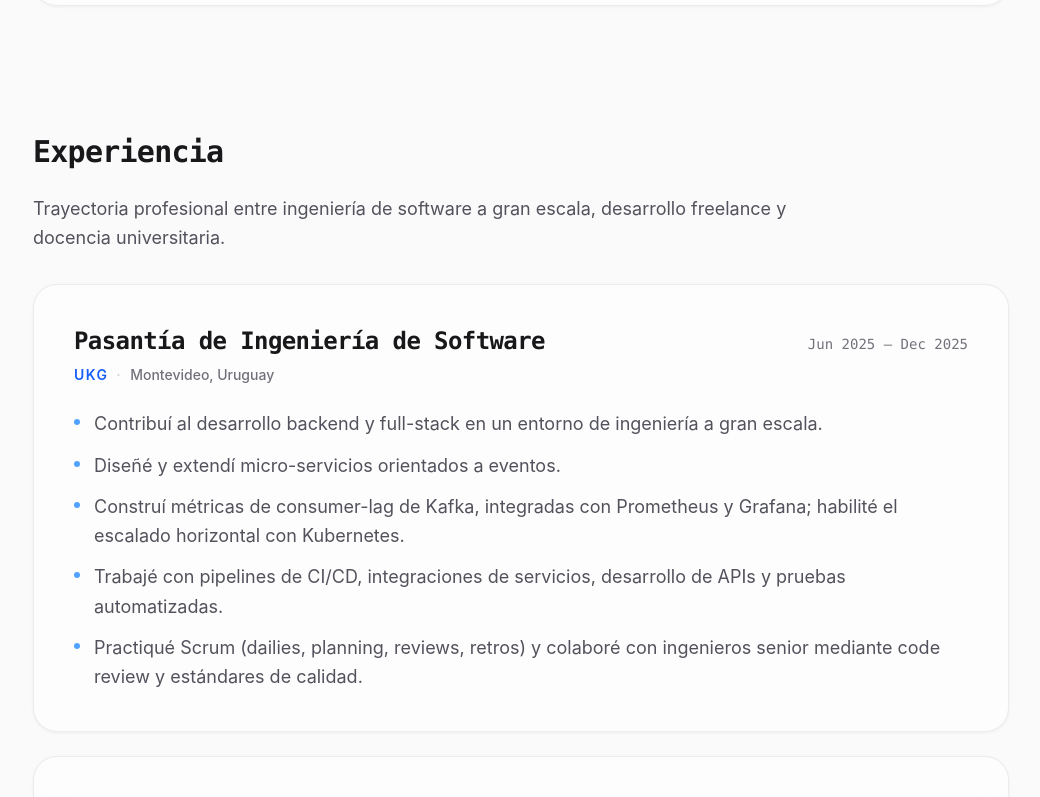
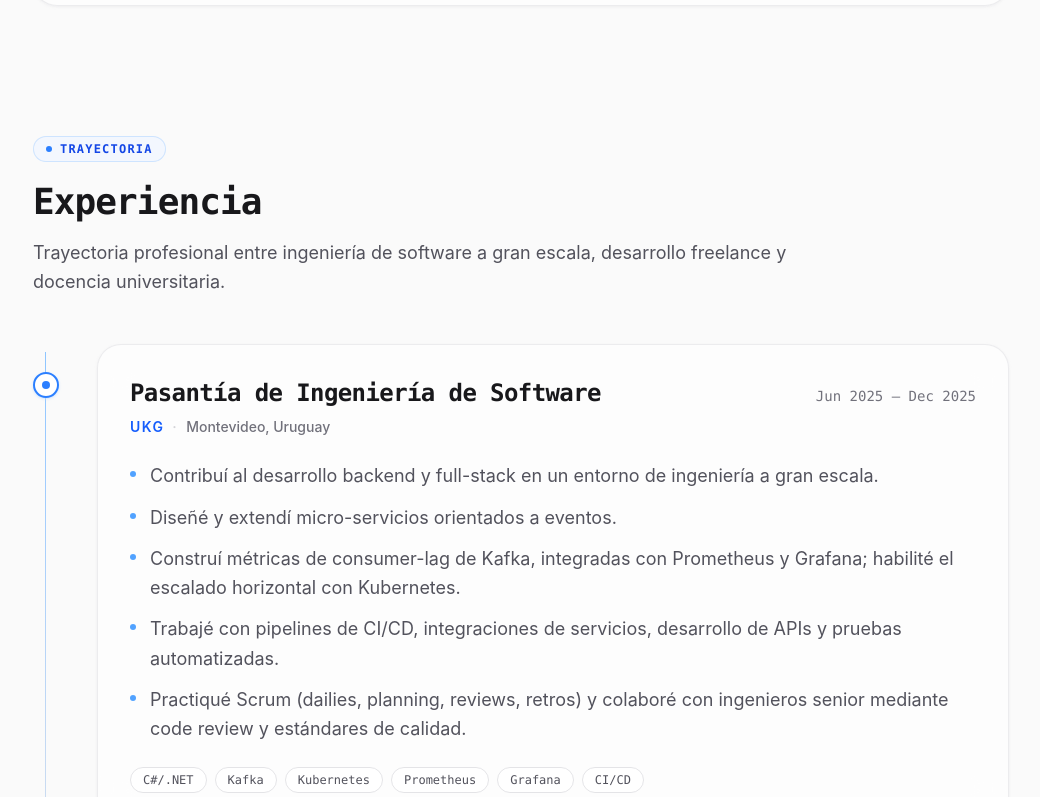
Before and after one commit to nushey/portfolio, a React (Vite) app: page / in a window 1280 px wide. Shown: the part 1263-2060 px from the top of the page, without its empty margins (119-1159 px from the left). Built offline with nearby package versions, Linux system fonts and the light colour scheme.

Commit message:
feat(portfolio-site): redesign experience section as animated timeline

```diff
--- a/src/components/Experience.jsx
+++ b/src/components/Experience.jsx
@@ -1,39 +1,40 @@
 import { useLanguage } from '../i18n/LanguageContext.jsx'
+import { useReveal } from '../hooks/useReveal.js'
 import { experience } from '../data/experience.js'
 
 // Experience section (`#experiencia`). A single data-driven, presentational
-// component: it maps over the `experience` data array (never duplicating cards)
-// and renders each role as a soft glass card matching Bio/ProjectSection. All
-// visible copy resolves through the i18n `t` accessor; structural data (company,
-// location, dates) comes from the data array, role title and bullets from i18n.
-export default function Experience() {
-  const { t } = useLanguage()
+// component built as a vertical timeline: it maps over the `experience` data array
+// (never duplicating cards) and renders each role as a soft glass card matching
+// Bio/ProjectSection. All visible copy resolves through the i18n `t` accessor;
+// structural data (company, location, dates, tech) comes from the data array, the
+// role title and bullets from i18n. Cards reveal on scroll (staggered) and lift on
+// hover — every motion is gated behind `motion-safe:` / the reduced-motion guard.
+
+function TimelineItem({ entry, index, t }) {
+  const { translationKey, company, location, dateRange, tech } = entry
+  const copyBase = `experience.${translationKey}`
+  const bullets = t(`${copyBase}.bullets`)
+  const [ref, isVisible] = useReveal()
 
   return (
-    <section
-      id="experiencia"
-      aria-labelledby="experience-heading"
-      className="mx-auto w-full max-w-5xl px-6 py-12 sm:py-16"
+    <li ref={ref} className="relative pl-10 sm:pl-16">
+      {/* Timeline node, centered on the rail. */}
+      <span
+        aria-hidden="true"
+        className="absolute left-0 top-7 flex h-[18px] w-[18px] items-center justify-center sm:h-[26px] sm:w-[26px]"
       >
-      <h2
-        id="experience-heading"
-        className="font-mono text-2xl font-semibold tracking-tight text-zinc-900 sm:text-3xl"
+        <span className="h-full w-full rounded-full border-2 border-blue-500 bg-white shadow-sm shadow-blue-200/60" />
+        <span className="absolute h-1.5 w-1.5 rounded-full bg-blue-500 sm:h-2 sm:w-2" />
+      </span>
+
+      <article
+        style={{ transitionDelay: isVisible ? `${index * 90}ms` : '0ms' }}
+        className={`group rounded-3xl border border-zinc-200/70 bg-white/60 p-6 shadow-sm shadow-zinc-200/40 backdrop-blur-xl transition-[transform,box-shadow,border-color,opacity] duration-300 ease-out hover:-translate-y-1.5 hover:border-blue-300/70 hover:shadow-xl hover:shadow-blue-200/50 sm:p-8 motion-safe:duration-500 ${
+          isVisible
+            ? 'opacity-100 translate-y-0'
+            : 'opacity-0 motion-safe:translate-y-6'
+        }`}
       >
-        {t('nav.experiencia')}
-      </h2>
-
-      <p className="mt-6 max-w-3xl text-base leading-relaxed text-zinc-600 sm:text-lg">
-        {t('experience.intro')}
-      </p>
-
-      <ol className="mt-8 space-y-6">
-        {experience.map(({ id, translationKey, company, location, dateRange }) => {
-          const copyBase = `experience.${translationKey}`
-          const bullets = t(`${copyBase}.bullets`)
-
-          return (
-            <li key={id}>
-              <article className="rounded-3xl border border-zinc-200/70 bg-white/60 p-8 shadow-sm shadow-zinc-200/40 backdrop-blur-xl sm:p-10">
         <div className="flex flex-col gap-1 sm:flex-row sm:items-baseline sm:justify-between sm:gap-4">
           <h3 className="font-mono text-xl font-semibold tracking-tight text-zinc-900 sm:text-2xl">
             {t(`${copyBase}.role`)}
@@ -58,17 +59,65 @@ export default function Experience() {
               className="relative pl-5 text-base leading-relaxed text-zinc-600 sm:text-lg"
             >
               <span
-                        className="absolute left-0 top-2.5 h-1.5 w-1.5 rounded-full bg-blue-400"
+                className="absolute left-0 top-2.5 h-1.5 w-1.5 rounded-full bg-blue-400 transition-colors duration-300 group-hover:bg-blue-500"
                 aria-hidden="true"
               />
               {bullet}
             </li>
           ))}
         </ul>
+
+        <ul className="mt-6 flex flex-wrap gap-2">
+          {tech.map((item) => (
+            <li
+              key={item}
+              className="rounded-full border border-zinc-200 bg-white/70 px-3 py-1 font-mono text-xs font-medium text-zinc-600 transition-colors duration-300 group-hover:border-blue-200 group-hover:bg-blue-50/70 group-hover:text-blue-700"
+            >
+              {item}
+            </li>
+          ))}
+        </ul>
       </article>
     </li>
   )
-        })}
+}
+
+export default function Experience() {
+  const { t } = useLanguage()
+
+  return (
+    <section
+      id="experiencia"
+      aria-labelledby="experience-heading"
+      className="mx-auto w-full max-w-5xl px-6 py-12 sm:py-16"
+    >
+      <header className="max-w-3xl">
+        <span className="inline-flex items-center gap-2 rounded-full border border-blue-200/70 bg-blue-50/70 px-3 py-1 font-mono text-xs font-semibold uppercase tracking-widest text-blue-700">
+          <span className="h-1.5 w-1.5 rounded-full bg-blue-500" aria-hidden="true" />
+          {t('experience.kicker')}
+        </span>
+
+        <h2
+          id="experience-heading"
+          className="mt-5 font-mono text-3xl font-semibold tracking-tight text-zinc-900 sm:text-4xl"
+        >
+          {t('experience.title')}
+        </h2>
+
+        <p className="mt-4 text-base leading-relaxed text-zinc-600 sm:text-lg">
+          {t('experience.intro')}
+        </p>
+      </header>
+
+      <ol className="relative mt-10 space-y-6 sm:mt-12 sm:space-y-8">
+        {/* Vertical rail the nodes sit on. */}
+        <span
+          aria-hidden="true"
+          className="absolute left-[8px] top-2 bottom-2 w-px bg-gradient-to-b from-blue-300 via-zinc-200 to-transparent sm:left-[12px]"
+        />
+        {experience.map((entry, index) => (
+          <TimelineItem key={entry.id} entry={entry} index={index} t={t} />
+        ))}
       </ol>
     </section>
   )
--- a/src/data/experience.js
+++ b/src/data/experience.js
@@ -1,8 +1,9 @@
 // Single source of truth for the professional experience entries (most recent first).
 // Holds ONLY language-agnostic structural data: the `id`, the `company` and
-// `location` labels, the `dateRange`, the optional external `companyUrl`, and the
-// i18n key under `translations.experience.*` for the role title and bullet list.
-// Visible role copy is resolved by `Experience` through the translations dictionary.
+// `location` labels, the `dateRange`, the `tech` stack used in the role (shown as
+// pills), and the `translationKey` under `translations.experience.*` for the role
+// title and bullet list. Visible role copy is resolved by `Experience` through the
+// translations dictionary; tech names are proper nouns and stay untranslated.
 
 export const experience = [
   {
@@ -11,6 +12,7 @@ export const experience = [
     company: 'UKG',
     location: 'Montevideo, Uruguay',
     dateRange: 'Jun 2025 – Dec 2025',
+    tech: ['C#/.NET', 'Kafka', 'Kubernetes', 'Prometheus', 'Grafana', 'CI/CD'],
   },
   {
     id: 'maquilift',
@@ -18,6 +20,7 @@ export const experience = [
     company: 'Maquilift',
     location: 'Uruguay / Remote',
     dateRange: 'Mar 2024 – Aug 2025',
+    tech: ['Electron', 'React', 'Node.js', 'Supabase', 'PostgreSQL', 'CI/CD'],
   },
   {
     id: 'ort',
@@ -25,5 +28,6 @@ export const experience = [
     company: 'ORT University',
     location: 'Montevideo, Uruguay',
     dateRange: 'Mar 2025 – Present',
+    tech: ['.NET', 'C#', 'Blazor', 'EF Core', 'TDD', 'GitFlow'],
   },
 ]
--- /dev/null
+++ b/src/hooks/useReveal.js
@@ -0,0 +1,39 @@
+import { useEffect, useRef, useState } from 'react'
+
+// Reveals an element once it scrolls into view (fire-once). Returns a ref to attach
+// and a boolean to drive entrance transitions. Honors `prefers-reduced-motion` and
+// non-IntersectionObserver environments by reporting `true` immediately, so content
+// is never left hidden when motion is off or JS observation is unavailable.
+export function useReveal({ threshold = 0.15, rootMargin = '0px 0px -10% 0px' } = {}) {
+  const ref = useRef(null)
+  const [isVisible, setIsVisible] = useState(false)
+
+  useEffect(() => {
+    const node = ref.current
+    if (!node) return undefined
+
+    const prefersReducedMotion = window.matchMedia?.(
+      '(prefers-reduced-motion: reduce)',
+    ).matches
+
+    if (prefersReducedMotion || typeof IntersectionObserver === 'undefined') {
+      setIsVisible(true)
+      return undefined
+    }
+
+    const observer = new IntersectionObserver(
+      ([entry]) => {
+        if (entry.isIntersecting) {
+          setIsVisible(true)
+          observer.disconnect()
+        }
+      },
+      { threshold, rootMargin },
+    )
+
+    observer.observe(node)
+    return () => observer.disconnect()
+  }, [threshold, rootMargin])
+
+  return [ref, isVisible]
+}
--- a/src/i18n/translations.js
+++ b/src/i18n/translations.js
@@ -34,6 +34,8 @@ export const translations = {
       stack: ['C#', '.NET', 'EF Core', 'React', 'Node.js', 'Kafka', 'Docker', 'PostgreSQL', 'MCP'],
     },
     experience: {
+      kicker: 'Trayectoria',
+      title: 'Experiencia',
       intro:
         'Trayectoria profesional entre ingeniería de software a gran escala, desarrollo freelance y docencia universitaria.',
       ukg: {
@@ -128,6 +130,8 @@ export const translations = {
       stack: ['C#', '.NET', 'EF Core', 'React', 'Node.js', 'Kafka', 'Docker', 'PostgreSQL', 'MCP'],
     },
     experience: {
+      kicker: 'Career',
+      title: 'Experience',
       intro:
         'A professional journey spanning large-scale software engineering, freelance development and university teaching.',
       ukg: {
```
Lines whose indentation alone changed are shown as unchanged.
